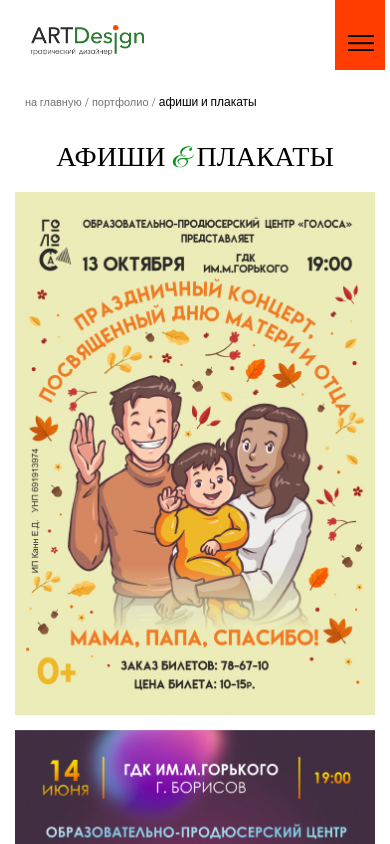
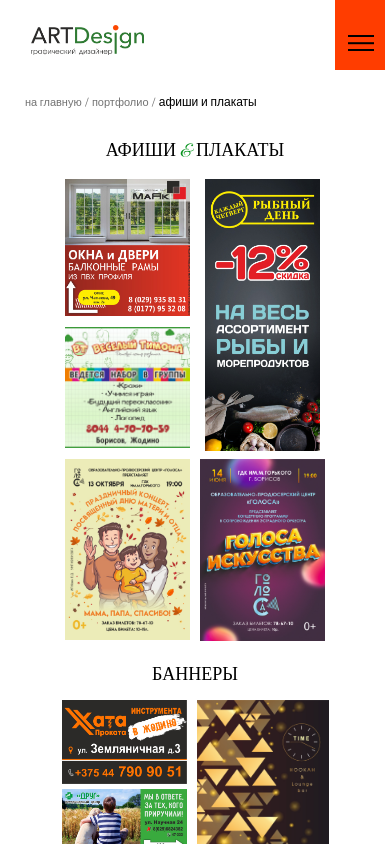
Before and after one commit to MashSHliapa/graphic-design, a React (Vite) app: page /portfolio/posters_and_banners in a window 390 px wide. Shown: the top 844 px of the page. Built offline with nearby package versions, Linux system fonts and the light colour scheme; a web font is replaced by a local one.

Commit message:
fix page PostersAndBanners due to design change

```diff
--- a/src/components/Title/Title.scss
+++ b/src/components/Title/Title.scss
@@ -5,17 +5,17 @@
     text-align: center;
     font-size: 40px;
     line-height: 1.2;
-  }
 
-  @media screen and (max-width: 991.98px) {
-    &__title {
+    @media screen and (max-width: 991.98px) {
       font-size: 30px;
     }
-  }
 
-  @media screen and (max-width: 767.98px) {
-    &__title {
+    @media screen and (max-width: 767.98px) {
       font-size: 28px;
+    }
+
+    @media screen and (max-width: 575.98px) {
+      font-size: 18px;
     }
   }
 }
--- a/src/pages/InfographicsPostsStories/InfographicsPostsStories.scss
+++ b/src/pages/InfographicsPostsStories/InfographicsPostsStories.scss
@@ -123,7 +123,6 @@
 
     &__item5 {
       grid-area: 3/1/4/2;
-
     }
 
     &__item6 {
--- a/src/pages/PostersAndBanners/PostersAndBanners.scss
+++ b/src/pages/PostersAndBanners/PostersAndBanners.scss
@@ -1,10 +1,4 @@
 .posters {
-  &__container {}
-
-  &__body {}
-
-  &__title {}
-
   &__list {
     display: grid;
     justify-content: center;
@@ -43,29 +37,104 @@
   @media screen and (max-width: 991.98px) {
     &__list {
       grid-template-columns: 240px 87px 138px 147px;
-      grid-column-gap: 15px;
     }
   }
 
   @media screen and (max-width: 767.98px) {
     &__list {
-      display: flex;
-      flex-direction: column;
-      justify-content: center;
-      align-items: center;
-      row-gap: 15px;
+      grid-template-rows: 200px 180px 265px;
+      grid-template-columns: 180px 180px;
+      grid-row-gap: 16px;
+    }
+
+    &__item1 {
+      grid-area: 3/1/4/2;
+    }
+
+    &__item2 {
+      grid-area: 3/2/4/3;
+    }
+
+    &__item3 {
+      grid-area: 1/2/3/3;
+      justify-self: center;
+      max-width: 165px;
+    }
+
+    &__item4 {
+      grid-area: 2/1/3/2;
+    }
+
+    &__item5 {
+      grid-area: 1/1/2/2;
+    }
+  }
+
+  @media screen and (max-width: 575.98px) {
+    &__list {
+      grid-template-rows: 138px 122px 180px;
+      grid-template-columns: 125px 125px;
+      grid-column-gap: 10px;
+      grid-row-gap: 10px;
+    }
+
+    &__item3 {
+      max-width: 115px;
     }
   }
 }
 
 .banners {
-
   &__list {
-    display: flex;
-    flex-wrap: wrap;
+    display: grid;
     justify-content: center;
-    gap: 26px;
+    grid-template-rows: 330px 250px;
+    grid-template-columns: 500px 530px;
+    grid-column-gap: 15px;
+    grid-row-gap: 29px;
   }
 
-  &__item {}
+  &__item1 {
+    grid-area: 1/2/3/3;
+  }
+
+  &__item2 {
+    grid-area: 1/1/2/2;
+  }
+
+  &__item3 {
+    grid-area: 2/1/3/2;
+  }
+
+  @media screen and (max-width: 1199.98px) {
+    &__list {
+      grid-template-rows: 300px 230px;
+      grid-template-columns: 445px 470px;
+      grid-row-gap: 17px;
+    }
+  }
+
+  @media screen and (max-width: 991.98px) {
+    &__list {
+      grid-template-rows: 220px 165px;
+      grid-template-columns: 330px 350px;
+    }
+  }
+
+  @media screen and (max-width: 767.98px) {
+    &__list {
+      grid-template-rows: 165px 125px;
+      grid-template-columns: 250px 262px;
+      grid-column-gap: 10px;
+      grid-row-gap: 11px;
+    }
+  }
+
+  @media screen and (max-width: 575.98px) {
+    &__list {
+      grid-template-rows: 80px 60px;
+      grid-template-columns: 125px 132px;
+      grid-row-gap: 9px;
+    }
+  }
 }
--- /dev/null
+++ b/src/pages/PostersAndBanners/PostersAndBanners.tsx
@@ -0,0 +1,55 @@
+import { useSelector } from 'react-redux'
+import { RootState } from '../../redux/store'
+import { Post } from '../../components/Post'
+import { Breadcrumb } from '../../components/Breadcrumb'
+import { Title } from '../../components/Title/Title'
+import { GoTop } from '../../components/GoTop'
+import { PostData } from '../../types/interfaces'
+import './PostersAndBanners.scss'
+
+export function PostersAndBanners() {
+  const { data: posts } = useSelector((state: RootState) => state.postersAndBanners)
+
+  const posters = posts.slice(0, 5).map((item: PostData) => <Post key={item.id} post={item} />)
+
+  const banners = posts.slice(5, 8).map((item: PostData) => <Post key={item.id} post={item} />)
+
+  return (
+    <div className="posters-banners">
+      <div className="posters-banners__container _container">
+        <div className="posters-banners__body">
+          <div className="flyers__breadcrumb">
+            <Breadcrumb>афиши и плакаты</Breadcrumb>
+          </div>
+          <div className="posters-banners__posters posters">
+            <div className="posters__title _title">
+              <Title>афиши <span className="green-and">&</span> плакаты</Title>
+            </div>
+            <ul className="posters__list">
+              {posters.map((item, index) => (
+                <li key={index} className={`posters__item${index + 1}`}>
+                  {item}
+                </li>
+              ))}
+            </ul>
+          </div >
+          <div className="posters-banners__banners banners">
+            <div className="banners__title _title">
+              <Title>баннеры</Title>
+            </div>
+            <ul className="banners__list">
+              {banners.map((item, index) => (
+                <li key={index} className={`banners__item${index + 1}`}>
+                  {item}
+                </li>
+              ))}
+            </ul>
+          </div>
+        </div >
+        <div className="posters__up _up">
+          <GoTop />
+        </div>
+      </div >
+    </div >
+  )
+}
--- a/src/pages/PostersAndBanners/index.tsx
+++ /dev/null
@@ -1,68 +0,0 @@
-import { Title } from '../../components/Title/Title'
-import { GoTop } from '../../components/GoTop'
-import { Breadcrumb } from '../../components/Breadcrumb'
-import poster1 from '../../images/posters/poster1.jpg'
-import poster2 from '../../images/posters/poster2.jpg'
-import poster3 from '../../images/posters/poster3.jpg'
-import poster4 from '../../images/posters/poster4.jpg'
-import poster5 from '../../images/posters/poster5.jpg'
-import banner1 from '../../images/posters/banner1.jpg'
-import banner2 from '../../images/posters/banner2.jpg'
-import banner3 from '../../images/posters/banner3.jpg'
-import './PostersAndBanners.scss'
-
-export function PostersAndBanners() {
-  return (
-    <div className="posters-banners">
-      <div className="posters-banners__container _container">
-        <div className="posters-banners__body">
-          <div className="flyers__breadcrumb">
-            <Breadcrumb>афиши и плакаты</Breadcrumb>
-          </div>
-          <div className="posters-banners__posters posters">
-            <div className="posters__title _title">
-              <Title>афиши <span className="green-and">&</span> плакаты</Title>
-            </div>
-            <ul className="posters__list">
-              <li className="posters__item1">
-                <img src={poster1} alt="poster1" />
-              </li>
-              <li className="posters__item2">
-                <img src={poster2} alt="poster2" />
-              </li>
-              <li className="posters__item3">
-                <img src={poster3} alt="poster3" />
-              </li>
-              <li className="posters__item4">
-                <img src={poster4} alt="poster4" />
-              </li>
-              <li className="posters__item5">
-                <img src={poster5} alt="poster5" />
-              </li>
-            </ul>
-          </div >
-
-          <div className="posters-banners__banners banners">
-            <div className="banners__title _title">
-              <Title>баннеры</Title>
-            </div>
-            <ul className="banners__list">
-              <li className="banners__item1">
-                <img src={banner1} alt="banner1" />
-              </li>
-              <li className="banners__item2">
-                <img src={banner2} alt="banner2" />
-              </li>
-              <li className="banners__item3">
-                <img src={banner3} alt="banner3" />
-              </li>
-            </ul>
-          </div>
-        </div >
-        <div className="posters__up _up">
-          <GoTop />
-        </div>
-      </div >
-    </div >
-  )
-}
--- a/src/pages/StickersAndTags/StickersAndTags.scss
+++ b/src/pages/StickersAndTags/StickersAndTags.scss
@@ -75,7 +75,6 @@
 
     &__item1 {
       grid-area: 1/1/2/2;
-      max-width: 220px;
     }
 
     &__item2 {
--- /dev/null
+++ b/src/redux/postersAndBannersSlice.ts
@@ -0,0 +1,52 @@
+import { createSlice } from '@reduxjs/toolkit'
+import poster1 from '../images/posters/poster1.jpg'
+import poster2 from '../images/posters/poster2.jpg'
+import poster3 from '../images/posters/poster3.jpg'
+import poster4 from '../images/posters/poster4.jpg'
+import poster5 from '../images/posters/poster5.jpg'
+import banner1 from '../images/posters/banner1.jpg'
+import banner2 from '../images/posters/banner2.jpg'
+import banner3 from '../images/posters/banner3.jpg'
+
+export const postersAndBanners = createSlice({
+  name: 'postersAndBanners',
+  initialState: {
+    data: [
+      {
+        id: 1,
+        image: poster1,
+      },
+      {
+        id: 2,
+        image: poster2,
+      },
+      {
+        id: 3,
+        image: poster3,
+      },
+      {
+        id: 4,
+        image: poster4,
+      },
+      {
+        id: 5,
+        image: poster5,
+      },
+      {
+        id: 6,
+        image: banner1,
+      },
+      {
+        id: 7,
+        image: banner2,
+      },
+      {
+        id: 8,
+        image: banner3,
+      },
+    ],
+  },
+  reducers: {},
+})
+
+export const postersAndBannersReducer = postersAndBanners.reducer
--- a/src/redux/store.ts
+++ b/src/redux/store.ts
@@ -6,6 +6,7 @@
 import { diplomasAndCertificatesReducer } from './diplomasAndCertificatesSlice'
 import { infographicsPostsStoriesReducer } from './infographicsPostsStoriesSlice'
 import { setStickersAndTagsReducer } from './stickersAndTagsSlice'
+import { postersAndBannersReducer } from './postersAndBannersSlice'
 
 export const store = configureStore({
   reducer: {
@@ -16,6 +17,7 @@
     diplomasAndCertificates: diplomasAndCertificatesReducer,
     infographicsPostsStories: infographicsPostsStoriesReducer,
     stickersAndTags: setStickersAndTagsReducer,
+    postersAndBanners: postersAndBannersReducer,
   },
 })
 
--- a/src/router.tsx
+++ b/src/router.tsx
@@ -8,7 +8,7 @@
 // import { Services } from './pages/Services'
 import { StickersAndTags } from './pages/StickersAndTags/StickersAndTags'
 import { InfographicsPostsStories } from './pages/InfographicsPostsStories/InfographicsPostsStories'
-import { PostersAndBanners } from './pages/PostersAndBanners'
+import { PostersAndBanners } from './pages/PostersAndBanners/PostersAndBanners'
 import { NotebooksAndMenu } from './pages/NotebooksAndMenu'
 import { Main } from './components/Main/Main'
 import { Prices } from './pages/Prices/Prices'
```
